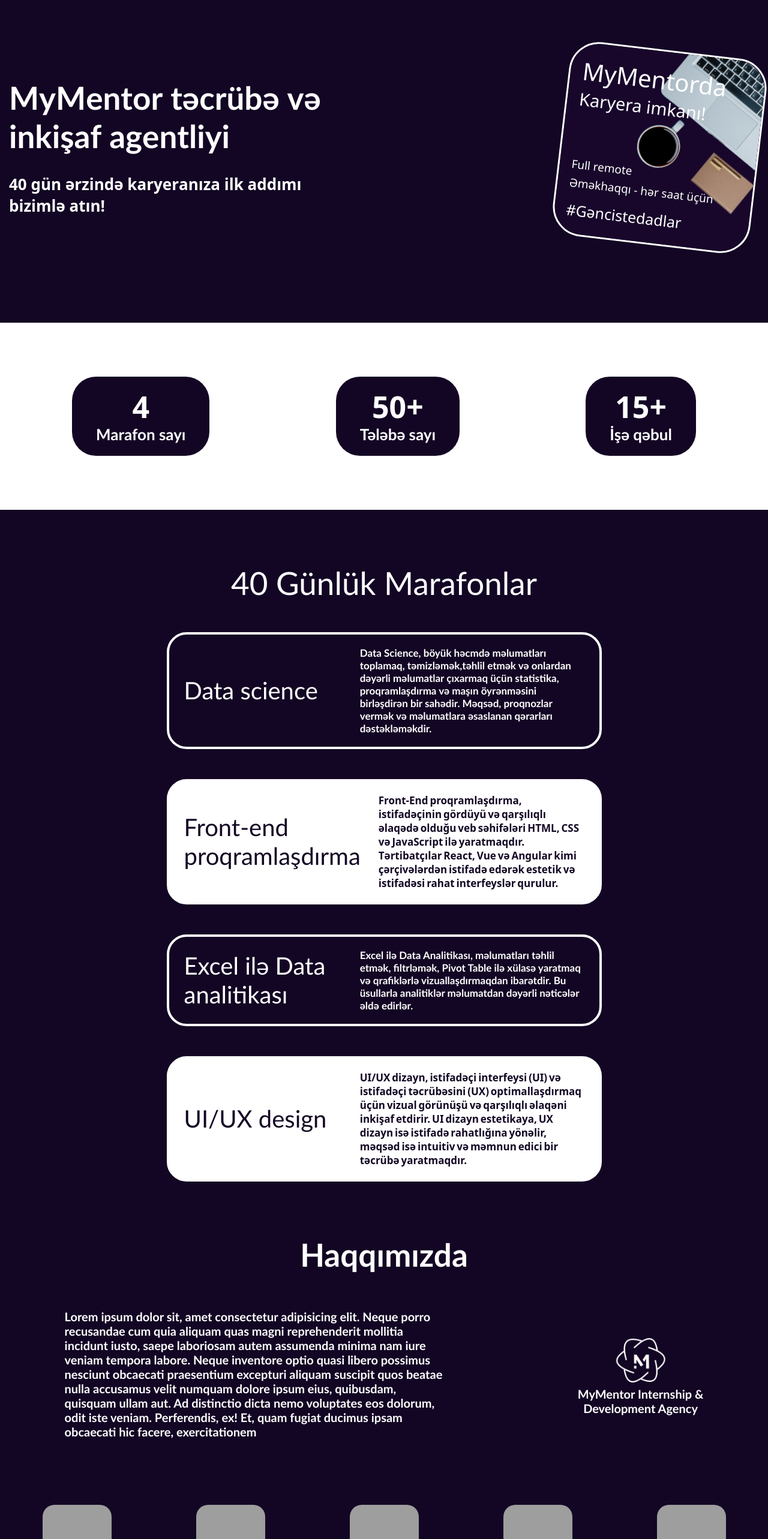
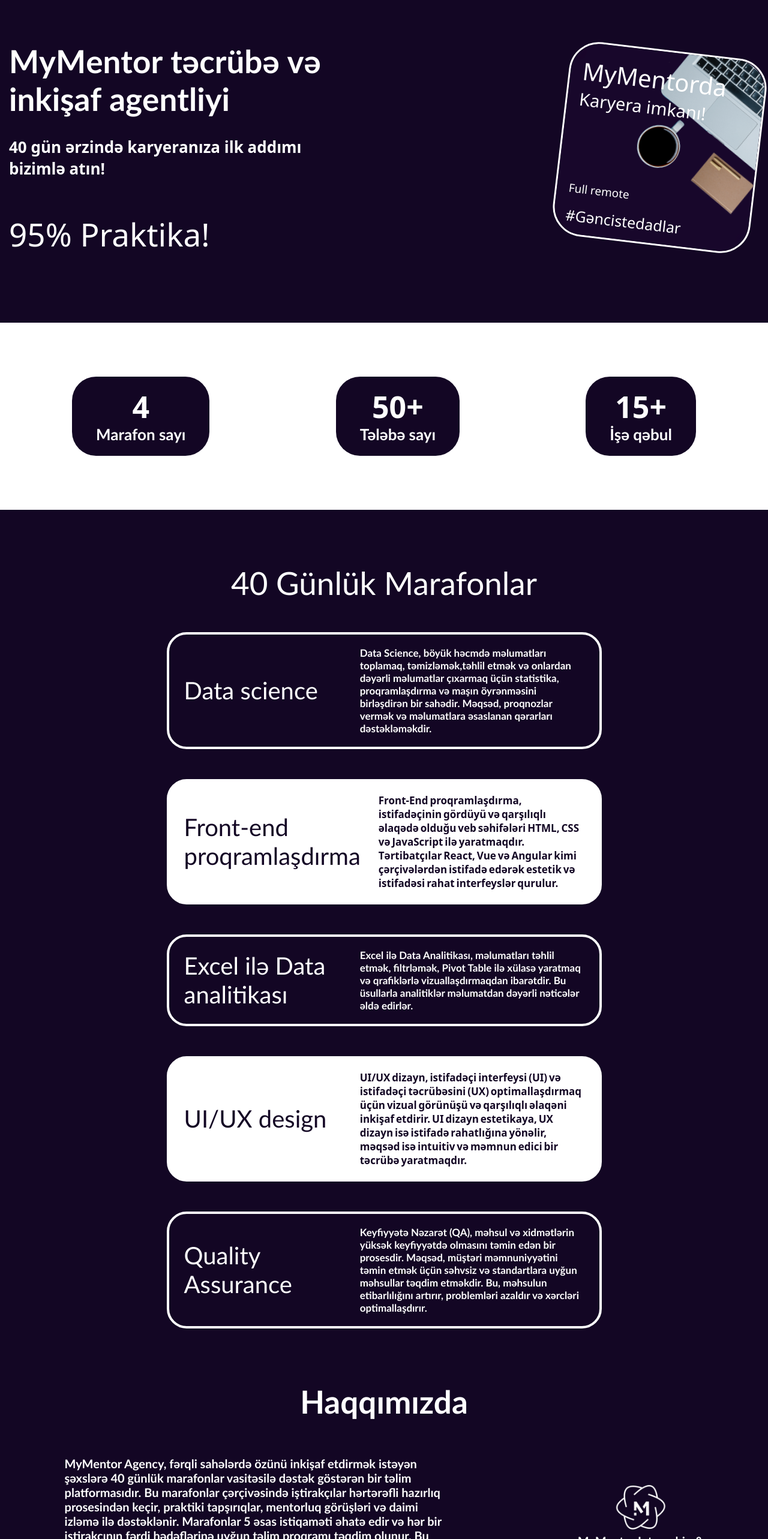
Before and after one commit to Saleh545/MyMentor, a React (Vite) app: page / in a window 1280 px wide. Shown: the part 234-2800 px from the top of the page at 60% size. Built offline with nearby package versions, Linux system fonts and the light colour scheme; grey boxes are pictures that could not be loaded.

Commit message:
accordion

```diff
--- a/src/Pages/Home.jsx
+++ b/src/Pages/Home.jsx
@@ -16,6 +16,7 @@
               <div className="main-left">
                 <h1>MyMentor təcrübə və inkişaf agentliyi</h1>
                 <p>40 gün ərzində karyeranıza ilk addımı bizimlə atın!</p>
+                <h2>95% Praktika!</h2>
               </div>
               <div className="main-right">
                 <div className="main-box">
@@ -24,7 +25,7 @@
                     <p className="mymentor">MyMentorda </p>
                     <p className="career">Karyera imkanı!</p>
                     <p className="remote">Full remote </p>
-                    <p className="hour">Əməkhaqqı - hər saat üçün</p>
+                    {/* <p className="hour">Əməkhaqqı - hər saat üçün</p> */}
                     <span>#Gəncistedadlar</span>
                   </div>
                 </div>
@@ -95,6 +96,16 @@
                   və məmnun edici bir təcrübə yaratmaqdır.
                 </p>
               </div>
+              <div className="marathon-card">
+                <h1>Quality Assurance</h1>
+                <p>
+                  Keyfiyyətə Nəzarət (QA), məhsul və xidmətlərin yüksək
+                  keyfiyyətdə olmasını təmin edən bir prosesdir. Məqsəd, müştəri
+                  məmnuniyyətini təmin etmək üçün səhvsiz və standartlara uyğun
+                  məhsullar təqdim etməkdir. Bu, məhsulun etibarlılığını
+                  artırır, problemləri azaldır və xərcləri optimallaşdırır.
+                </p>
+              </div>
             </div>
           </div>
         </div>
@@ -106,16 +117,17 @@
               <div className="about-flex">
                 <div className="about-left">
                   <p>
-                    Lorem ipsum dolor sit, amet consectetur adipisicing elit.
-                    Neque porro recusandae cum quia aliquam quas magni
-                    reprehenderit mollitia incidunt iusto, saepe laboriosam
-                    autem assumenda minima nam iure veniam tempora labore. Neque
-                    inventore optio quasi libero possimus nesciunt obcaecati
-                    praesentium excepturi aliquam suscipit quos beatae nulla
-                    accusamus velit numquam dolore ipsum eius, quibusdam,
-                    quisquam ullam aut. Ad distinctio dicta nemo voluptates eos
-                    dolorum, odit iste veniam. Perferendis, ex! Et, quam fugiat
-                    ducimus ipsam obcaecati hic facere, exercitationem
+                    MyMentor Agency, fərqli sahələrdə özünü inkişaf etdirmək
+                    istəyən şəxslərə 40 günlük marafonlar vasitəsilə dəstək
+                    göstərən bir təlim platformasıdır. Bu marafonlar
+                    çərçivəsində iştirakçılar hərtərəfli hazırlıq prosesindən
+                    keçir, praktiki tapşırıqlar, mentorluq görüşləri və daimi
+                    izləmə ilə dəstəklənir. Marafonlar 5 əsas istiqaməti əhatə
+                    edir və hər bir iştirakçının fərdi hədəflərinə uyğun təlim
+                    proqramı təqdim olunur. Bu platforma, öyrənmə və inkişaf
+                    yolunda olanlara güclü bir təkan verərək, onların
+                    bacarıqlarını artırmaq və hədəflərinə çatmaq üçün zəruri
+                    istiqaməti təmin edir.
                   </p>
                 </div>
                 <div className="about-right">
@@ -174,14 +186,10 @@
                     Marafonlar kimlər üçündür?
                   </Accordion.Header>
                   <Accordion.Body>
-                    Lorem ipsum dolor sit amet, consectetur adipiscing elit, sed
-                    do eiusmod tempor incididunt ut labore et dolore magna
-                    aliqua. Ut enim ad minim veniam, quis nostrud exercitation
-                    ullamco laboris nisi ut aliquip ex ea commodo consequat.
-                    Duis aute irure dolor in reprehenderit in voluptate velit
-                    esse cillum dolore eu fugiat nulla pariatur. Excepteur sint
-                    occaecat cupidatat non proident, sunt in culpa qui officia
-                    deserunt mollit anim id est laborum.
+                    Marafonda self study məşğul olanlar, fərqli sahədə çalışıb
+                    sahəsini dəyişmək istəyənlər, kursu yeni bitirib real iş
+                    mühiti ilə tanış olmaq istəyən və gələcəyini yüksək
+                    pillələrə daşımaq istəyən hərkəs qoşula bilər.
                   </Accordion.Body>
                 </Accordion.Item>
 
@@ -190,14 +198,7 @@
                     Online iştirak etmək mümkündür?
                   </Accordion.Header>
                   <Accordion.Body>
-                    Lorem ipsum dolor sit amet, consectetur adipiscing elit, sed
-                    do eiusmod tempor incididunt ut labore et dolore magna
-                    aliqua. Ut enim ad minim veniam, quis nostrud exercitation
-                    ullamco laboris nisi ut aliquip ex ea commodo consequat.
-                    Duis aute irure dolor in reprehenderit in voluptate velit
-                    esse cillum dolore eu fugiat nulla pariatur. Excepteur sint
-                    occaecat cupidatat non proident, sunt in culpa qui officia
-                    deserunt mollit anim id est laborum.
+                    Bəli, marafonlar 100% online təşkil edilir.
                   </Accordion.Body>
                 </Accordion.Item>
                 <Accordion.Item eventKey="2">
@@ -205,14 +206,9 @@
                     Hal-hazırda işləyən biri müraciət edə bilər?
                   </Accordion.Header>
                   <Accordion.Body>
-                    Lorem ipsum dolor sit amet, consectetur adipiscing elit, sed
-                    do eiusmod tempor incididunt ut labore et dolore magna
-                    aliqua. Ut enim ad minim veniam, quis nostrud exercitation
-                    ullamco laboris nisi ut aliquip ex ea commodo consequat.
-                    Duis aute irure dolor in reprehenderit in voluptate velit
-                    esse cillum dolore eu fugiat nulla pariatur. Excepteur sint
-                    occaecat cupidatat non proident, sunt in culpa qui officia
-                    deserunt mollit anim id est laborum.
+                    Bəli, işləyən, ixtisasını dəyişmək istəyən və ya daha yeni
+                    texnologiyalar öyrənmək istəyən çalışanlar müraciət edə
+                    bilər.
                   </Accordion.Body>
                 </Accordion.Item>
                 <Accordion.Item eventKey="3">
@@ -220,14 +216,8 @@
                     Proqramlarda təqaüd mövcuddur?
                   </Accordion.Header>
                   <Accordion.Body>
-                    Lorem ipsum dolor sit amet, consectetur adipiscing elit, sed
-                    do eiusmod tempor incididunt ut labore et dolore magna
-                    aliqua. Ut enim ad minim veniam, quis nostrud exercitation
-                    ullamco laboris nisi ut aliquip ex ea commodo consequat.
-                    Duis aute irure dolor in reprehenderit in voluptate velit
-                    esse cillum dolore eu fugiat nulla pariatur. Excepteur sint
-                    occaecat cupidatat non proident, sunt in culpa qui officia
-                    deserunt mollit anim id est laborum.
+                    Bəli, təyin edilmiş zamanlar və partnyorluqlar çərçivəsində
+                    hər bir marafon üzrə təqaüdlü inkişaf imkanı təmin edilir.
                   </Accordion.Body>
                 </Accordion.Item>
               </Accordion>
@@ -236,7 +226,7 @@
         </div>
       </div>
 
-      <Footer/>
+      <Footer />
     </div>
   );
 };
--- a/src/Sass/pages/Home/home.scss
+++ b/src/Sass/pages/Home/home.scss
@@ -42,6 +42,11 @@
             font-size: 20px;
           }
         }
+        h2{
+          color: #fff;
+          font-size: 53px;
+          margin-top: 60px;
+        }
       }
       .main-right {
         position: relative;
@@ -72,7 +77,7 @@
               color: #fff;
             }
             .remote {
-              margin-top: 77px;
+              margin-top: 117px;
               color: #fff;
               font-size: 19px;
             }
```
